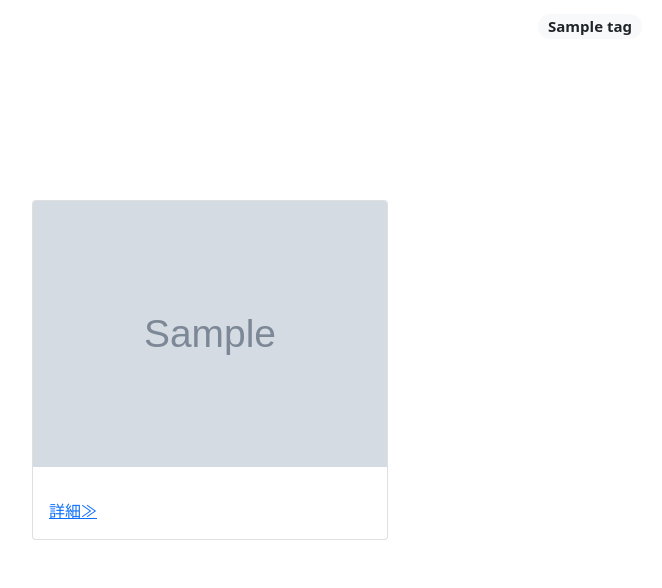
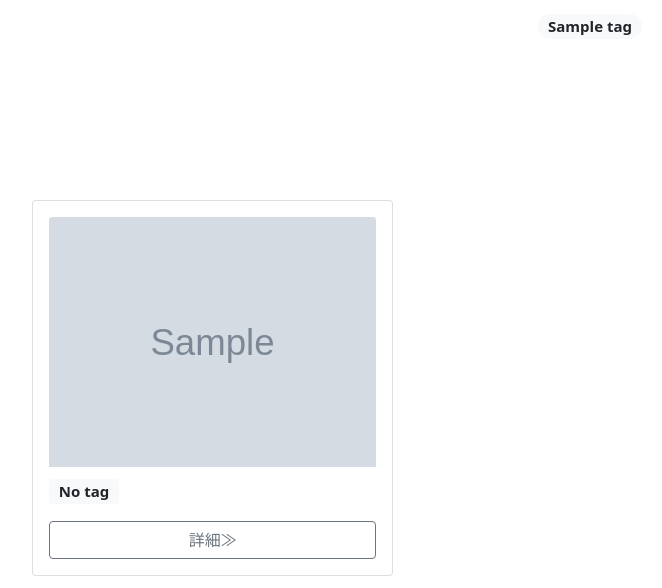
Before and after one commit to divergen371/django_album, a Django app: page / in a window 1280 px wide. Shown: the part 212-800 px from the top of the page, without its empty margins (50-712 px from the left). Run offline with Django 4.2, Linux system fonts and the light colour scheme; tables that the repository leaves empty hold one stand-in row (values such as "Sample post"); grey boxes marked "Sample" are stand-in pictures.

Commit message:
:art: 一覧ページのデザイン変更

```diff
--- a/album/templates/album/photo_list.html
+++ b/album/templates/album/photo_list.html
@@ -16,18 +16,27 @@
 {% endblock header %}
 {% block content %}
 <div class="container">
-  <div class="row">
+  <div class="row g-3">
     {% for photo in photos %}
     <div class="col-6 col-md-4">
       <div class="card">
-        <img src="{{ photo.image.url }}" class="card-img-top">
         <div class="card-body">
-          <p class="card-text">
+        <img src="{{ photo.image.url }}" class="card-img-top" style="object-fit: cover; height: 250px;">
+          <p class="mt-2 fs-5">
             {% for tag in photo.tags.all %}
-             # {{tag}}
+            <span class="badge rounded-pill bg-light text-dark">
+              {{tag}}
+            </span>
             {% endfor %}
+            {% if photo.tags.all|length == 0 %}
+              <span class="badge rouneded-pill bg-light text-dark">
+                No tag
+              </span>
+            {% endif %}
           </p>
-        <a href="{% url 'photo-detail' photo.pk %}">詳細≫</a>
+          <div class="d-grid gap-2">
+            <a href="{% url 'photo-detail' photo.pk %}" class="btn btn-outline-secondary">詳細≫</a>
+          </div>
         </div>
       </div>
     </div>
```
